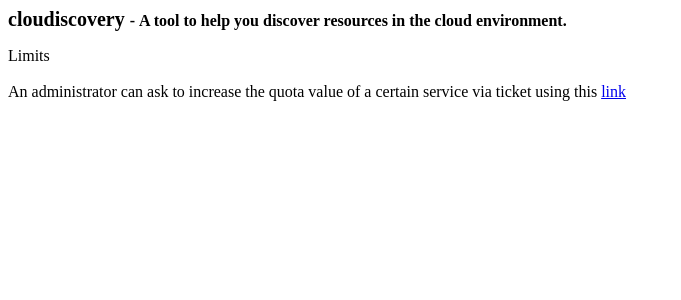
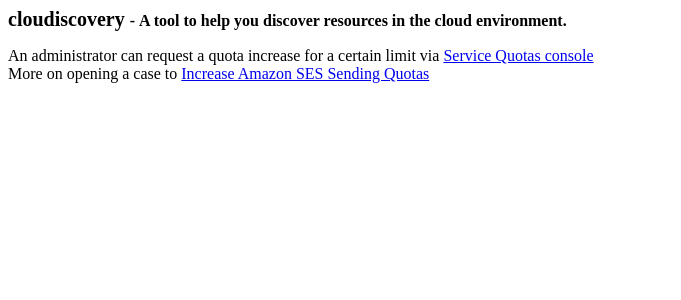
Before and after one commit to Cloud-Architects/cloudiscovery, a Python web app: template cloudiscovery/templates/report_limits.html in a window 1280 px wide. Shown: the top 300 px of the page, without its empty margins (0-681 px from the left). Run offline with Jinja, Linux system fonts and the light colour scheme; the template is opened without the code that fills it, so the values that code supplies are empty.

Commit message:
updated limits HTML template

```diff
--- a/cloudiscovery/templates/report_limits.html
+++ b/cloudiscovery/templates/report_limits.html
@@ -1,7 +1,9 @@
 <p><strong><span style="font-size: 15pt;">cloudiscovery </span>- <span style="font-size: 12pt;">A tool to help you discover resources in the cloud environment.</span></strong></p>
 <p><span style="font-size: 14pt;"><strong>{{ default_name }}</strong></span></p>
-<p><span style="font-size: 12pt;">Limits<br><br>
-An administrator can ask to increase the quota value of a certain service via ticket using this <a href="https://docs.aws.amazon.com/servicequotas/latest/userguide/request-quota-increase.html" target="_blank">link</a></span></p>
+<p>
+    An administrator can request a quota increase for a certain limit via <a href="https://console.aws.amazon.com/servicequotas/" target="_blank">Service Quotas console</a></span><br />
+    More on opening a case to <a href="https://docs.aws.amazon.com/ses/latest/DeveloperGuide/manage-sending-quotas-request-increase-procedure.html" target="_blank">Increase Amazon SES Sending Quotas</a>
+</p>
 <table style="border-collapse: collapse; width: 100%;" border="1">
 <tbody>
 {% set ns = namespace(oldservice="") %}
```
